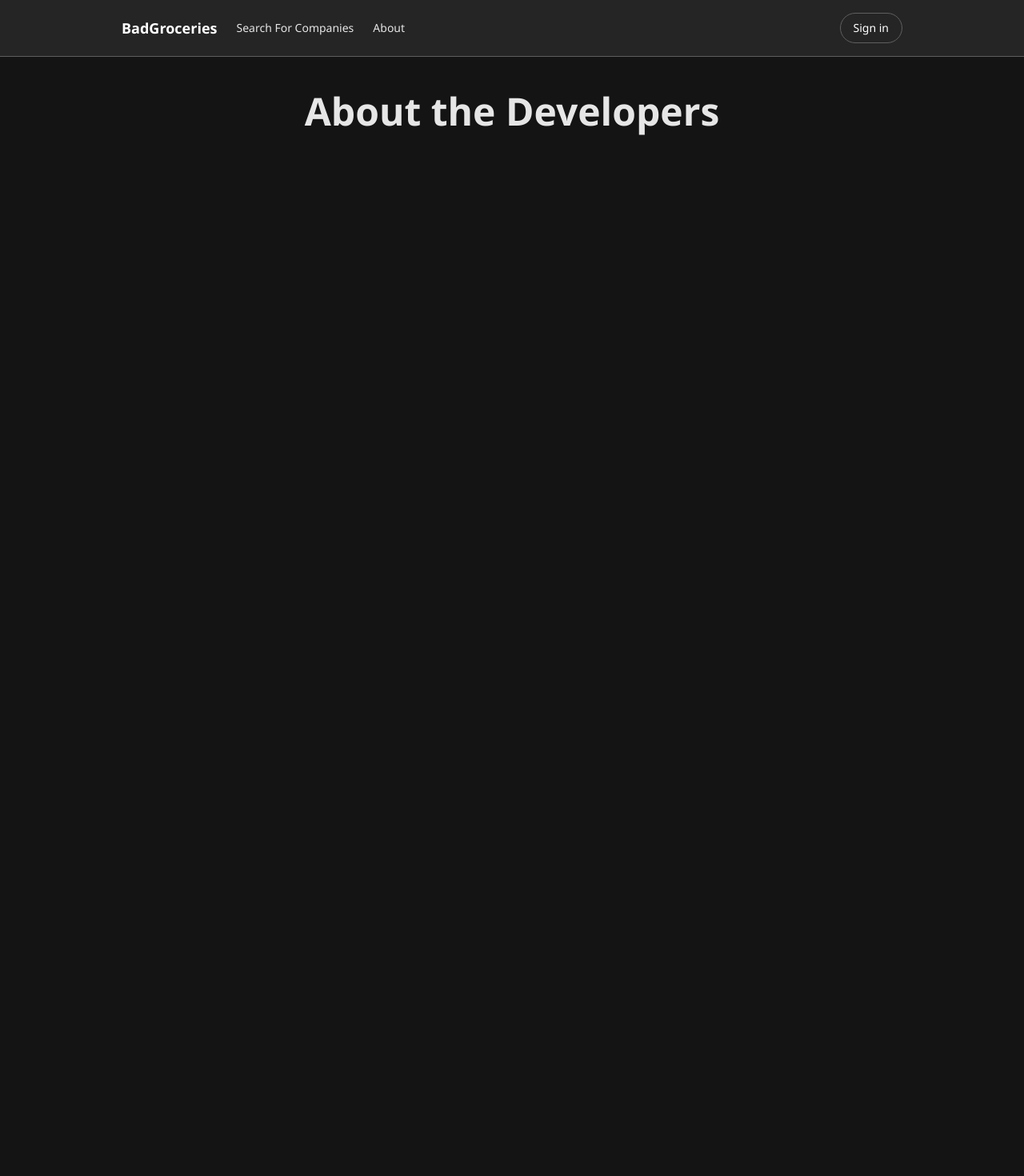
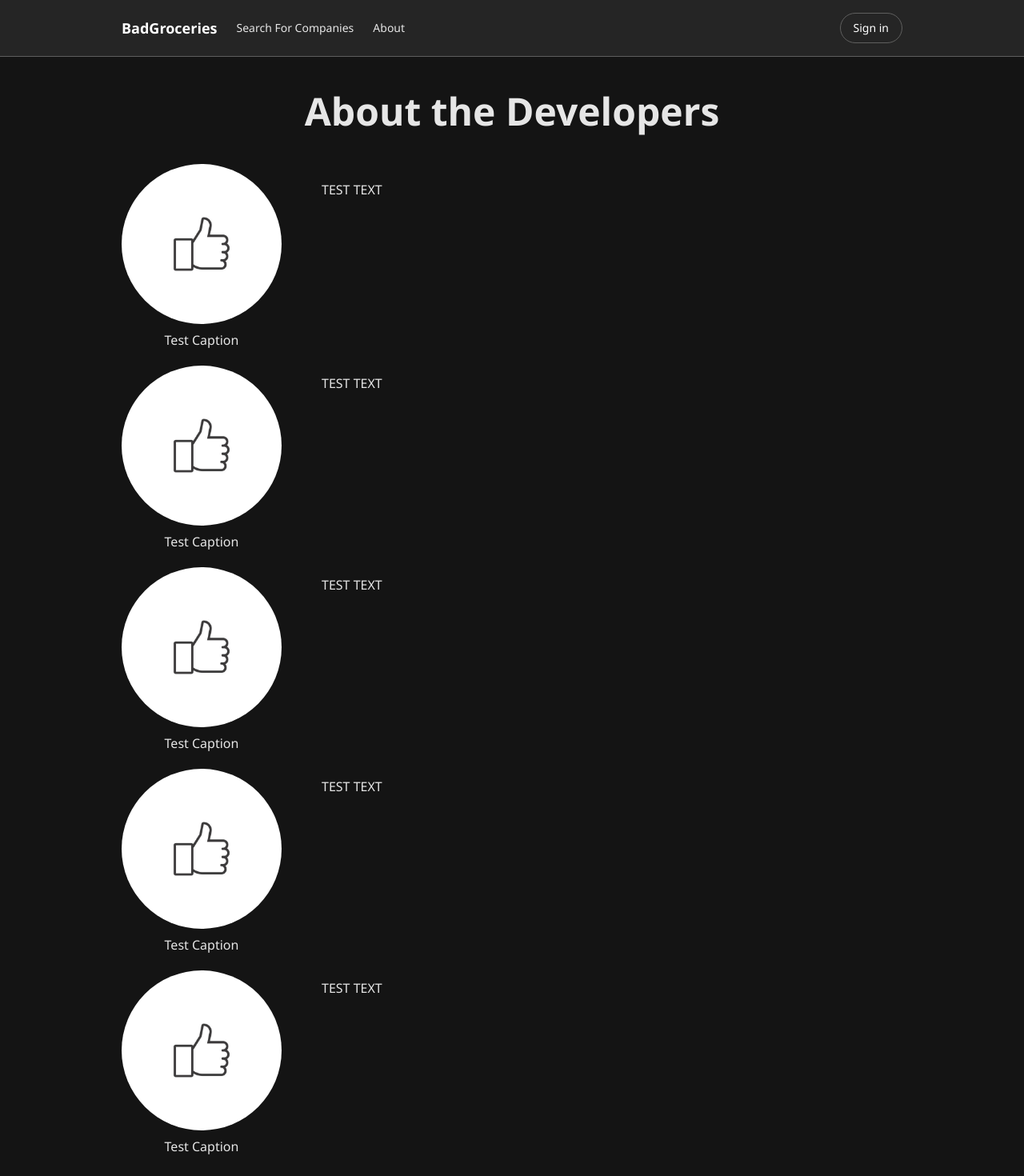
Before and after one commit to Tony-Passavanti/BadGroceries, a Next.js app: page /about in a window 1280 px wide. Shown: the top 1470 px of the page at 80% size. Before the commit the page ends 800 px from the top, so only its background shows below. Built offline with nearby package versions, Linux system fonts and the light colour scheme; no server answers.

Commit message:
Creating layout for about page

```diff
--- a/app/about/page.tsx
+++ b/app/about/page.tsx
@@ -1,15 +1,75 @@
+import Image from "next/image";
+import thumbs_up from "./images/thumbs_up.jpg";
+
 export default function About() {
     return(
         <main>
             <h1 style={{textAlign: 'center', fontWeight: 'bold', fontSize: '3rem'}}>About the Developers</h1>
+            <div style={{display: 'flex', marginTop: '20px'}}>
+                <figure style={{display: 'flex', flexDirection: 'column', alignItems: 'center', marginTop: '10px', marginRight: '20px'}}>
+                    <Image
+                        src={thumbs_up}
+                        width={200}
+                        height={200}
+                        alt="Thumbs Up"
+                        style = {{borderRadius: '150px'}}
+                    />
+                    <figcaption style={{marginTop: '8px'}}>Test Caption</figcaption>
+                </figure>
+                <p style={{marginTop: '30px', marginLeft: '30px'}}>TEST TEXT</p>
+            </div>
+            <div style={{display: 'flex'}}>
+                <figure style={{display: 'flex', flexDirection: 'column', alignItems: 'center', marginTop: '20px', marginRight: '20px'}}>
+                    <Image
+                        src={thumbs_up}
+                        width={200}
+                        height={200}
+                        alt="Thumbs Up"
+                        style = {{borderRadius: '150px'}}
+                    />
+                    <figcaption style={{marginTop: '8px'}}>Test Caption</figcaption>
+                </figure>
+                <p style={{marginTop: '30px', marginLeft: '30px'}}>TEST TEXT</p>
+            </div>
+            <div style={{display: 'flex'}}>
+                <figure style={{display: 'flex', flexDirection: 'column', alignItems: 'center', marginTop: '20px', marginRight: '20px'}}>
+                    <Image
+                        src={thumbs_up}
+                        width={200}
+                        height={200}
+                        alt="Thumbs Up"
+                        style = {{borderRadius: '150px'}}
+                    />
+                    <figcaption style={{marginTop: '8px'}}>Test Caption</figcaption>
+                </figure>
+                <p style={{marginTop: '30px', marginLeft: '30px'}}>TEST TEXT</p>
+            </div>
+            <div style={{display: 'flex'}}>
+                <figure style={{display: 'flex', flexDirection: 'column', alignItems: 'center', marginTop: '20px', marginRight: '20px'}}>
+                    <Image
+                        src={thumbs_up}
+                        width={200}
+                        height={200}
+                        alt="Thumbs Up"
+                        style = {{borderRadius: '150px'}}
+                    />
+                    <figcaption style={{marginTop: '8px'}}>Test Caption</figcaption>
+                </figure>
+                <p style={{marginTop: '30px', marginLeft: '30px'}}>TEST TEXT</p>
+            </div>
+            <div style={{display: 'flex'}}>
+                <figure style={{display: 'flex', flexDirection: 'column', alignItems: 'center', marginTop: '20px', marginRight: '20px'}}>
+                    <Image
+                        src={thumbs_up}
+                        width={200}
+                        height={200}
+                        alt="Thumbs Up"
+                        style = {{borderRadius: '150px'}}
+                    />
+                    <figcaption style={{marginTop: '8px'}}>Test Caption</figcaption>
+                </figure>
+                <p style={{marginTop: '30px', marginLeft: '30px'}}>TEST TEXT</p>
+            </div>
         </main>
     );
 }
-
-// export default function Test() {
-//     return(
-//         <main>
-//             <h1 style={{textAlign: 'center', fontWeight: 'bold', fontSize: '3rem'}}>TESTING</h1>
-//         </main>
-//     );
-// }
```
Also changed, not shown: app/about/images/thumbs_up.jpg (added).
